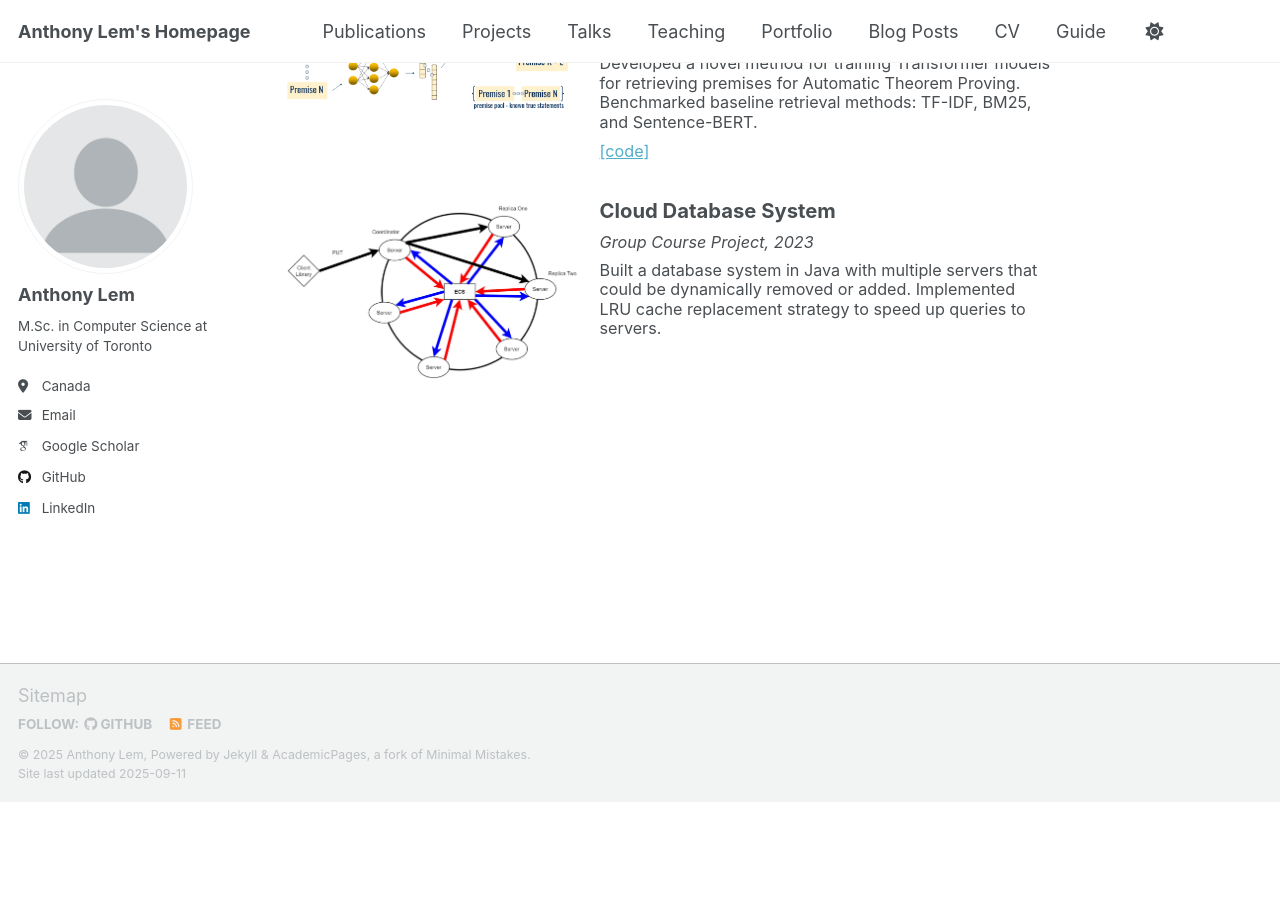
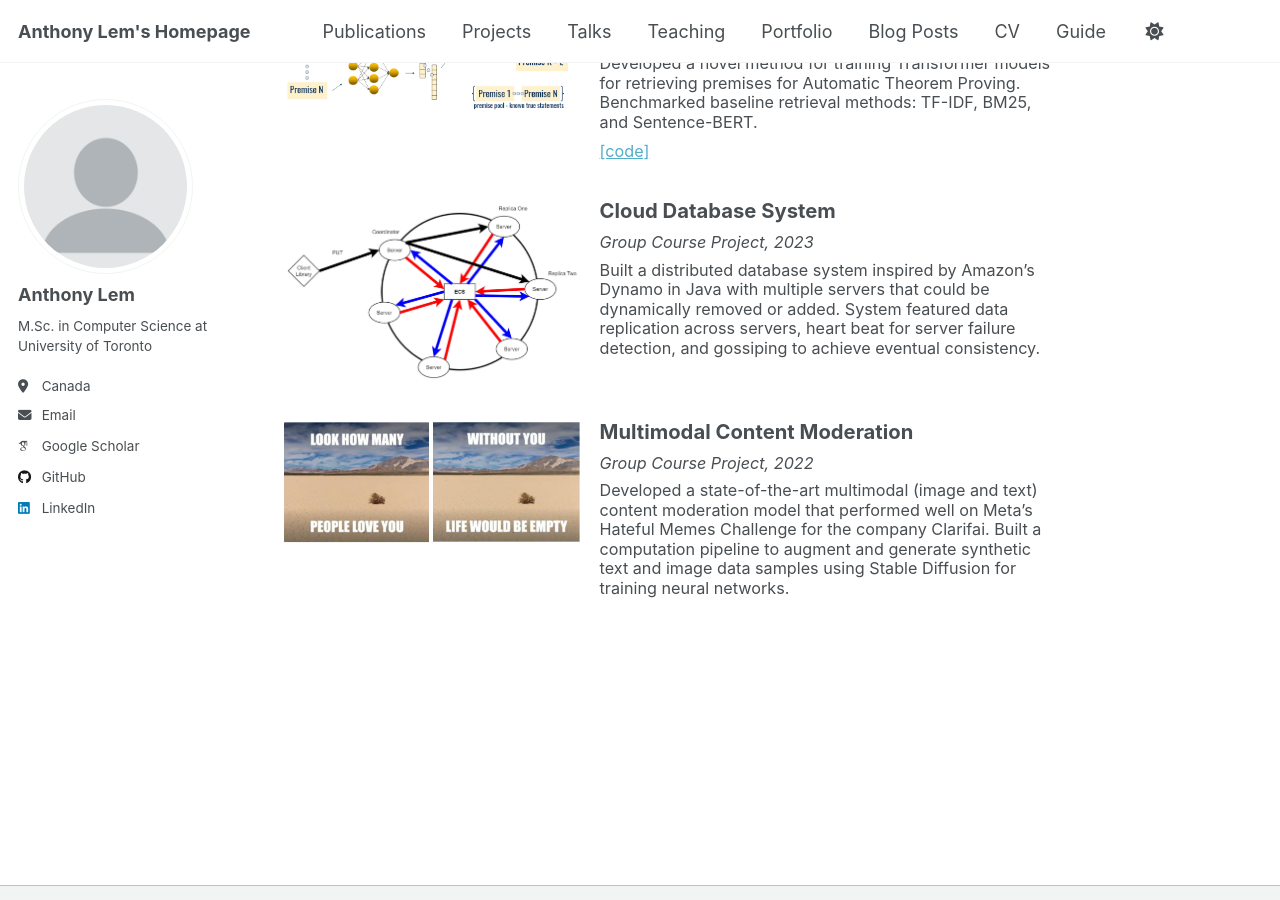
Before and after one commit to Anthonyjlem/Anthonyjlem.github.io, a Jekyll site: the page built from _pages/about.md, in a window 1280 px wide and 900 px high, scrolled down 1487 px. Built offline with Jekyll 4.4.1, drawn with Linux system fonts in a browser that asks for light colours; some web fonts are replaced; a script that is not in the unit is left out; before the commit the page ends 2288 px from its top, so only the background shows below that.

Commit message:
Add Multimodal Content Moderation project

```diff
--- a/_portfolio/database.md
+++ b/_portfolio/database.md
@@ -7,5 +7,6 @@ show: true
 header:
   teaser: "portfolio/database.jpg"
 project_type: "Group Course"
-excerpt: "Built a database system in Java with multiple servers that could be dynamically removed or added. Implemented LRU cache replacement strategy to speed up queries to servers."
+video: 'https://www.youtube.com/watch?v=M9eSxKGZ9yA'
+excerpt: "Built a distributed database system inspired by Amazon's Dynamo in Java with multiple servers that could be dynamically removed or added. System featured data replication across servers, heart beat for server failure detection, and gossiping to achieve eventual consistency."
 ---
--- /dev/null
+++ b/_portfolio/moderation.md
@@ -0,0 +1,11 @@
+---
+title: "Multimodal Content Moderation"
+collection: portfolio
+permalink: /portfolio/moderation
+date: 2022-12-31
+show: true
+header:
+  teaser: "portfolio/moderation.jpg"
+project_type: "Group Course"
+excerpt: "Developed a state-of-the-art multimodal (image and text) content moderation model that performed well on Meta's Hateful Memes Challenge for the company Clarifai. Built a computation pipeline to augment and generate synthetic text and image data samples using Stable Diffusion for training neural networks."
+---
```
Also changed, not shown: images/portfolio/moderation.jpg (added).
